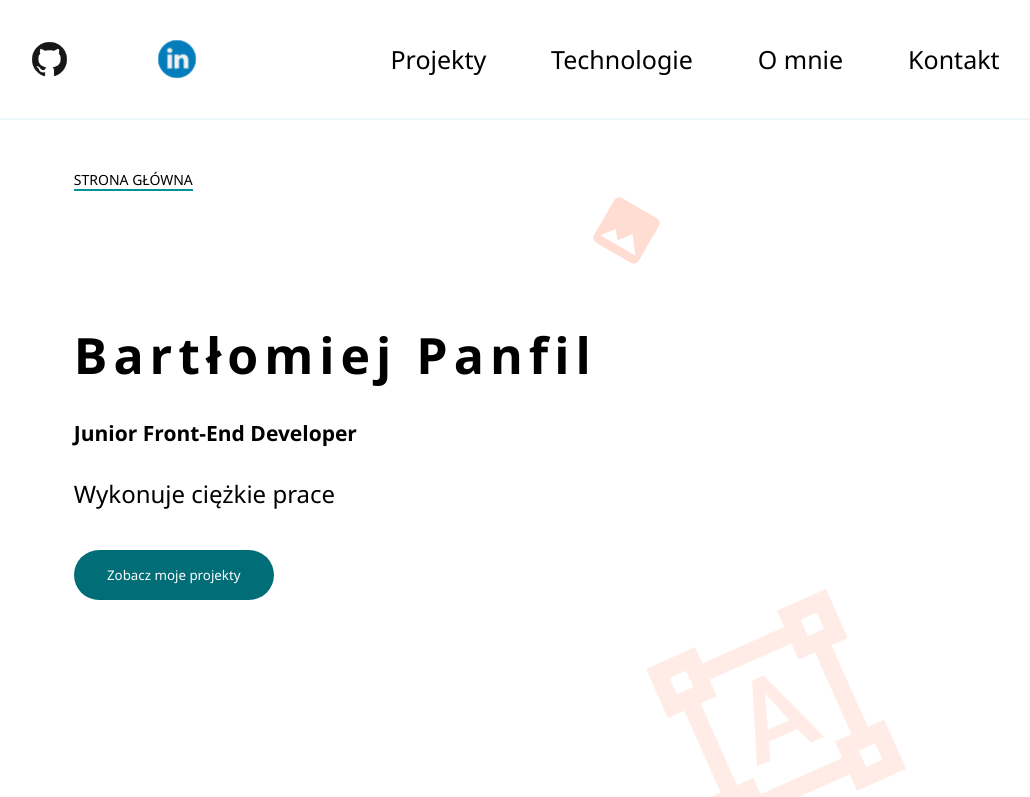
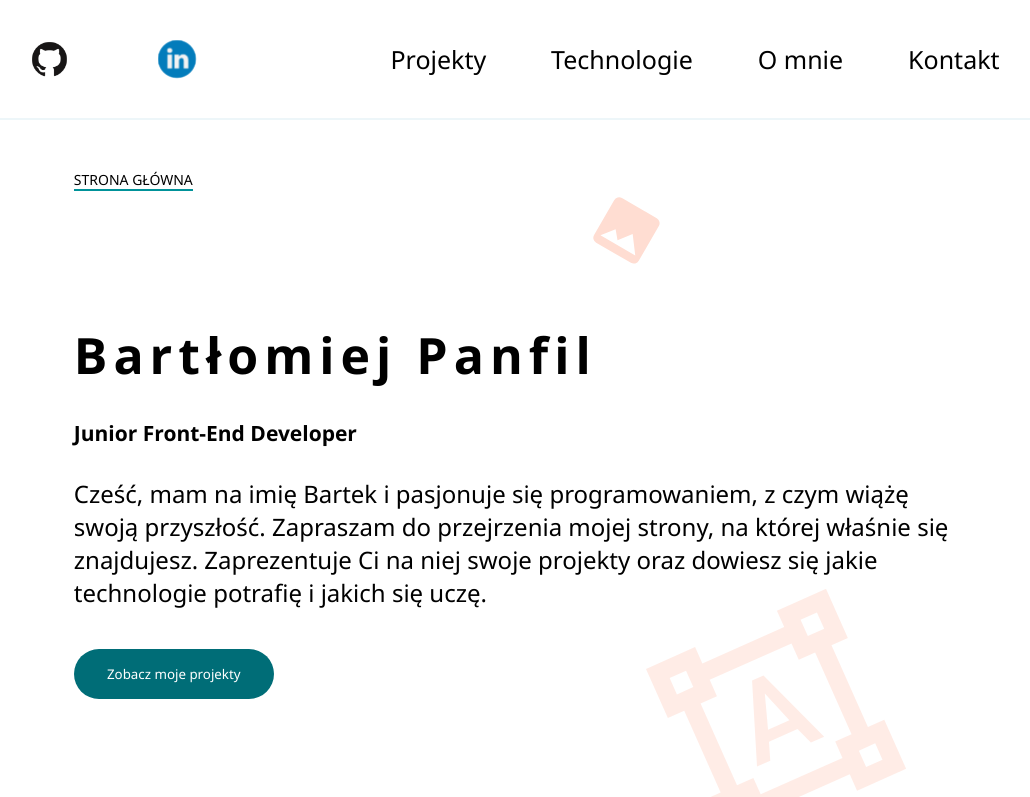
Before and after one commit to Bartlomiej95/MyWebsite, a React (Create React App) app: page / in a window 1280 px wide. Shown: the top 797 px of the page, without its empty margins (118-1148 px from the left). Built offline with nearby package versions, Linux system fonts and the light colour scheme; what react-animations would draw is missing.

Commit message:
Add text content

```diff
--- a/src/data/data.js
+++ b/src/data/data.js
@@ -54,7 +54,7 @@ export const technology = [
     {
         id: 3,
         name: "javascript",
-        description: "ECMAScript6, funkcje strzałkowe",
+        description: "ECMAScript 6 m.in. funkcje strzałkowe, destrukturyzacja, programowanie obiektowe oraz funkcyjne, klasy",
         icon: javascriptIcon,
         alt: "napis javascript"
     },
@@ -62,7 +62,7 @@ export const technology = [
     {
         id: 4,
         name: "react",
-        description: "React jest fajny",
+        description: "Styled-components, React-router, Higher-Order Components, Redux, Hooks, Prop-Types",
         icon: reactIcon,
         alt: "napis react"
     }
--- a/src/organisms/Banner/Banner.js
+++ b/src/organisms/Banner/Banner.js
@@ -104,7 +104,9 @@ const Banner = () => {
                 </DivBannerParagraph>
                 <MainHeading>Bartłomiej Panfil</MainHeading>
                 <SubTitle>Junior Front-End Developer</SubTitle>
-                <Paragraph>Wykonuje ciężkie prace </Paragraph>
+                <Paragraph>Cześć, mam na imię Bartek i pasjonuje się programowaniem, z czym wiążę swoją przyszłość. Zapraszam do przejrzenia mojej strony, na której właśnie się znajdujesz.
+                    Zaprezentuje Ci na niej swoje projekty oraz dowiesz się jakie technologie potrafię i jakich się uczę.
+                </Paragraph>
 
                 <BannerButton>Zobacz moje projekty</BannerButton>
             </ContentWrapper>
--- a/src/organisms/TechSection/TechSection.js
+++ b/src/organisms/TechSection/TechSection.js
@@ -9,7 +9,6 @@ import { Paragraph } from '../../components/Paragraph/Paragraph.js';
 
 const Wrapper = styled.section`
     position: relative;
-    height: 100vh;
     max-width: 100%;
     min-height: 100vh;
     overflow: hidden;
```
